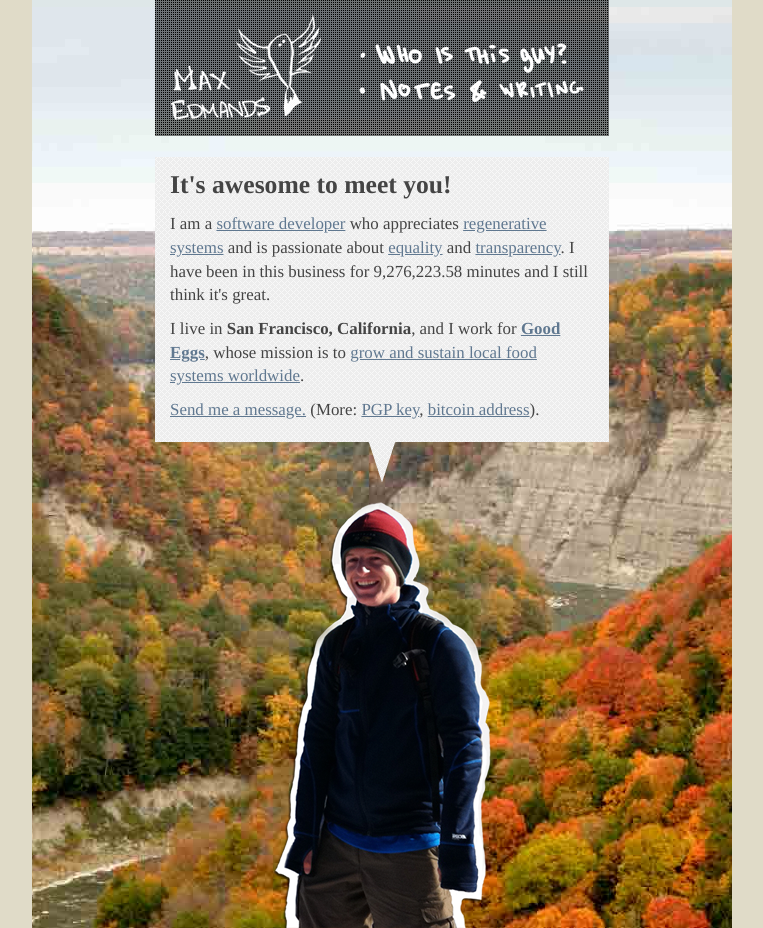
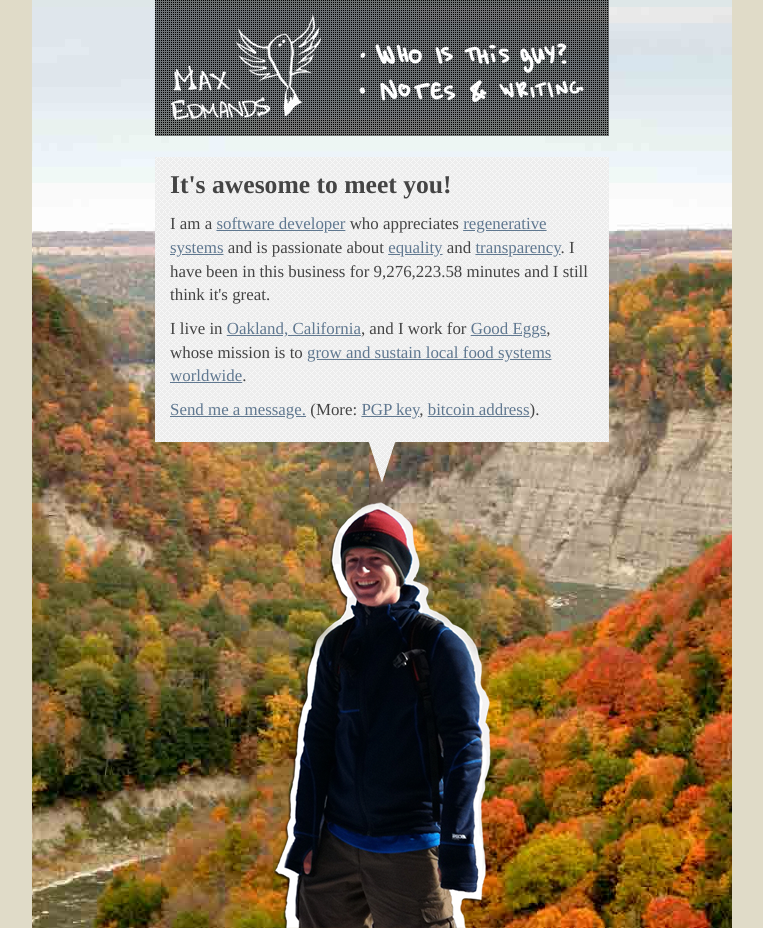
Before and after one commit to hazeledmands/demands.github.io, a Jekyll site: the page built from index.html, in a window 1280 px wide. Shown: the whole page, without its empty margins (258-1021 px from the left). Built offline with Jekyll 4.4.1, drawn with Linux system fonts in a browser that asks for light colours.

Commit message:
Location

```diff
--- a/index.html
+++ b/index.html
@@ -18,7 +18,7 @@ title: Max Edmands, software developer
 <div class="speech-bubble">
 <h1>It's awesome to meet you!</h1>
 <p>I am a <a href="http://github.com/demands">software developer</a> who appreciates <a href="http://en.wikipedia.org/wiki/Regenerative_design">regenerative systems</a> and is passionate about <a href="http://geekfeminism.wikia.com/wiki/Geek_Feminism_Wiki">equality</a> and <a href="http://en.wikipedia.org/wiki/Open_source">transparency</a>. I have been in this business for <span class="no-js-fallback">a long time</span><span id="minutes-in-business"><script type="text/javascript">document.write(ME.timeInBusiness());</script> minutes</span> and I still think it's great.</p>
-<p>I live in <strong>San Francisco, California</strong>, and I work for <strong><a href="http://goodeggs.com">Good Eggs</a></strong>, whose mission is to <a href="http://www.goodeggs.com/about/mission">grow and sustain local food systems worldwide</a>.</p>
+<p>I live in <a href="http://en.wikipedia.org/wiki/Oakland,_California">Oakland, California</a>, and I work for <a href="http://goodeggs.com">Good Eggs</a>, whose mission is to <a href="http://www.goodeggs.com/about/mission">grow and sustain local food systems worldwide</a>.</p>
     <p><a href="mailto:q0r2yal?sqs_title=What+can+I+do+for+you?">Send me a message.</a> (More: <a href="/maxedmands.pubkey">PGP key</a>, <a href="/bitcoin.png">bitcoin address</a>).</p>
   </div>
   <div id=portrait>
```
